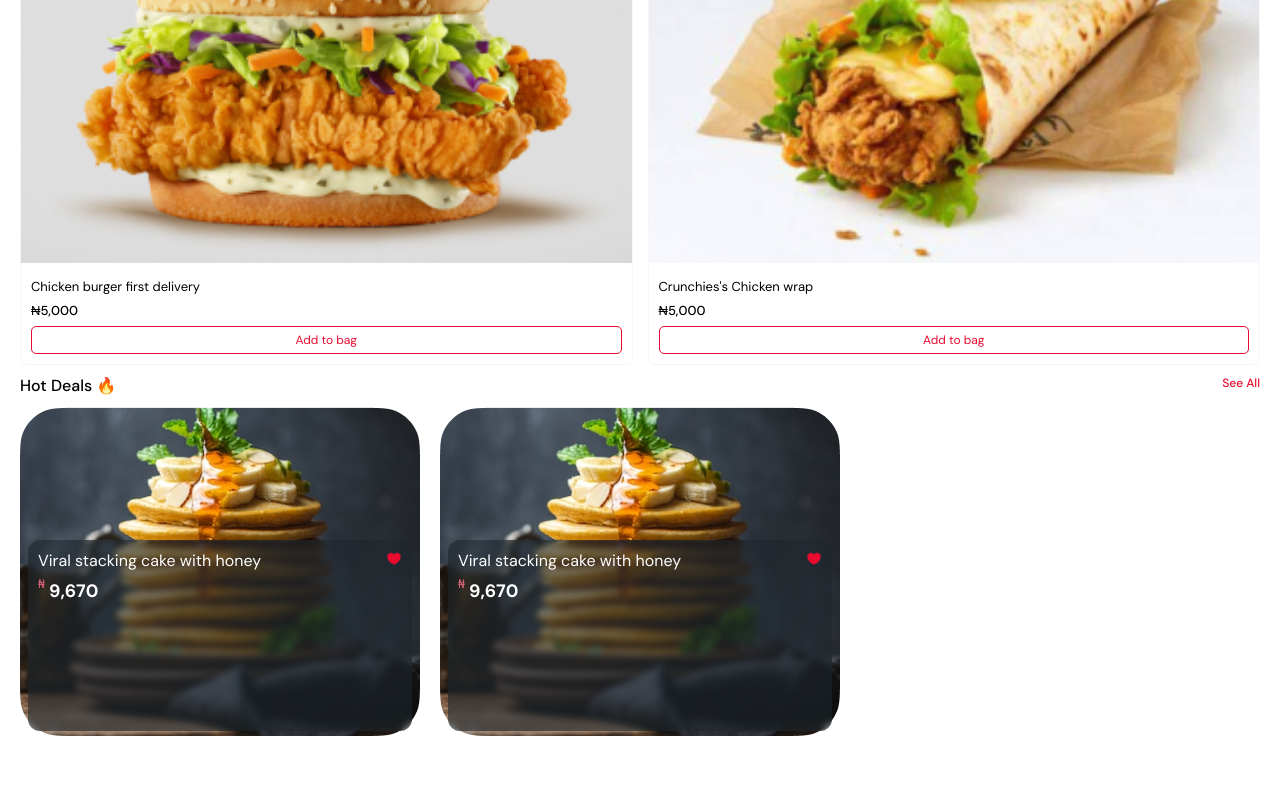
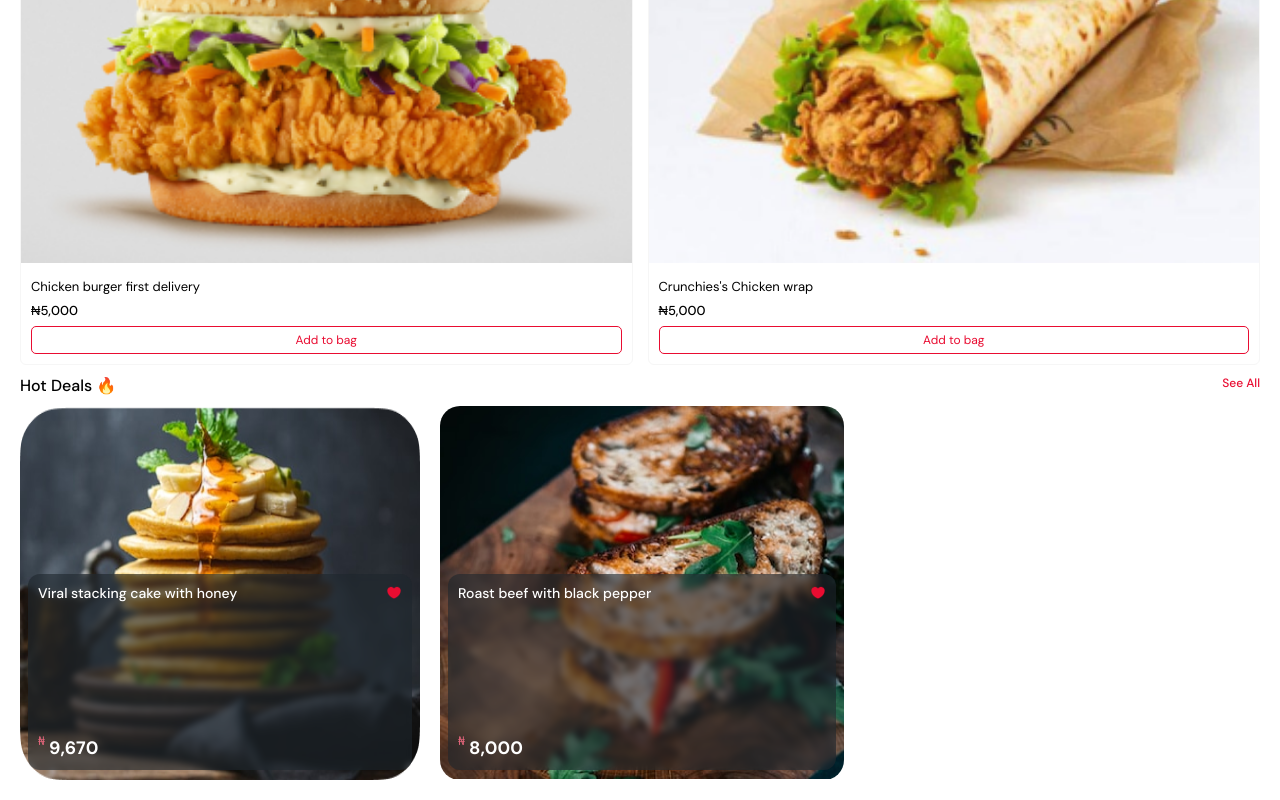
Before and after one commit to NifemiCodes/crunchies-clone, a React (Vite) app: page / in a window 1280 px wide. Shown: the part 1810-2610 px from the top of the page. Before the commit the page ends 2571 px from the top, so only its background shows below. Built offline with nearby package versions, Linux system fonts and the light colour scheme.

Commit message:
fix style issue, add image

```diff
--- a/src/components/HotDeals.tsx
+++ b/src/components/HotDeals.tsx
@@ -39,7 +39,7 @@ const HotDeals = () => {
 
       <div className="card-container">
         <DealCard image="pancakes.png" text="Viral stacking cake with honey" price="9,670" />
-        <DealCard image="pancakes.png" text="Viral stacking cake with honey" price="9,670" />
+        <DealCard image="roast-beef.png" text="Roast beef with black pepper" price="8,000" />
       </div>
     </div>
   );
--- a/src/styles/hotdeals.css
+++ b/src/styles/hotdeals.css
@@ -23,32 +23,36 @@
 }
 
 .card-container {
+  margin-inline-start: 20px;
   display: flex;
+  gap: 20px;
   overflow-x: scroll;
   scrollbar-width: none;
 }
 
 .deal-card {
-  margin-inline-start: 20px;
   position: relative;
   min-width: 200px;
+  border-radius: 20px;
+  overflow: hidden;
 }
 
 .deal-image {
   width: 100%;
+  height: 100%;
 }
 
 .deal-info {
   display: flex;
   flex-direction: column;
-  gap: 8px;
+  justify-content: space-between;
   position: absolute;
   background-color: var(--blackT);
   backdrop-filter: blur(3px);
   color: var(--white);
   padding: 10px;
   border-radius: 12px;
-  top: 40%;
+  top: 45%;
   right: 8px;
   left: 8px;
   bottom: 10px;
@@ -60,7 +64,7 @@
   align-items: start;
 }
 
-.deal-inf0 .top-container p {
+.deal-info .top-container p {
   font-size: 14px;
   font-weight: 500;
 }
--- a/src/styles/menu.css
+++ b/src/styles/menu.css
@@ -32,6 +32,10 @@
   display: flex;
   flex-direction: column;
   gap: 7px;
+}
+
+.text:nth-child(1) {
+  max-width: 70%;
 }
 
 .price {
@@ -76,9 +80,9 @@
   justify-content: center;
 }
 
-.added-div button:active{
-    background-color: var(--white);
-    color: var(--paleRed);
+.added-div button:active {
+  background-color: var(--white);
+  color: var(--paleRed);
 }
 
 .minus-btn {
```
Also changed, not shown: public/roast-beef.png (added).
